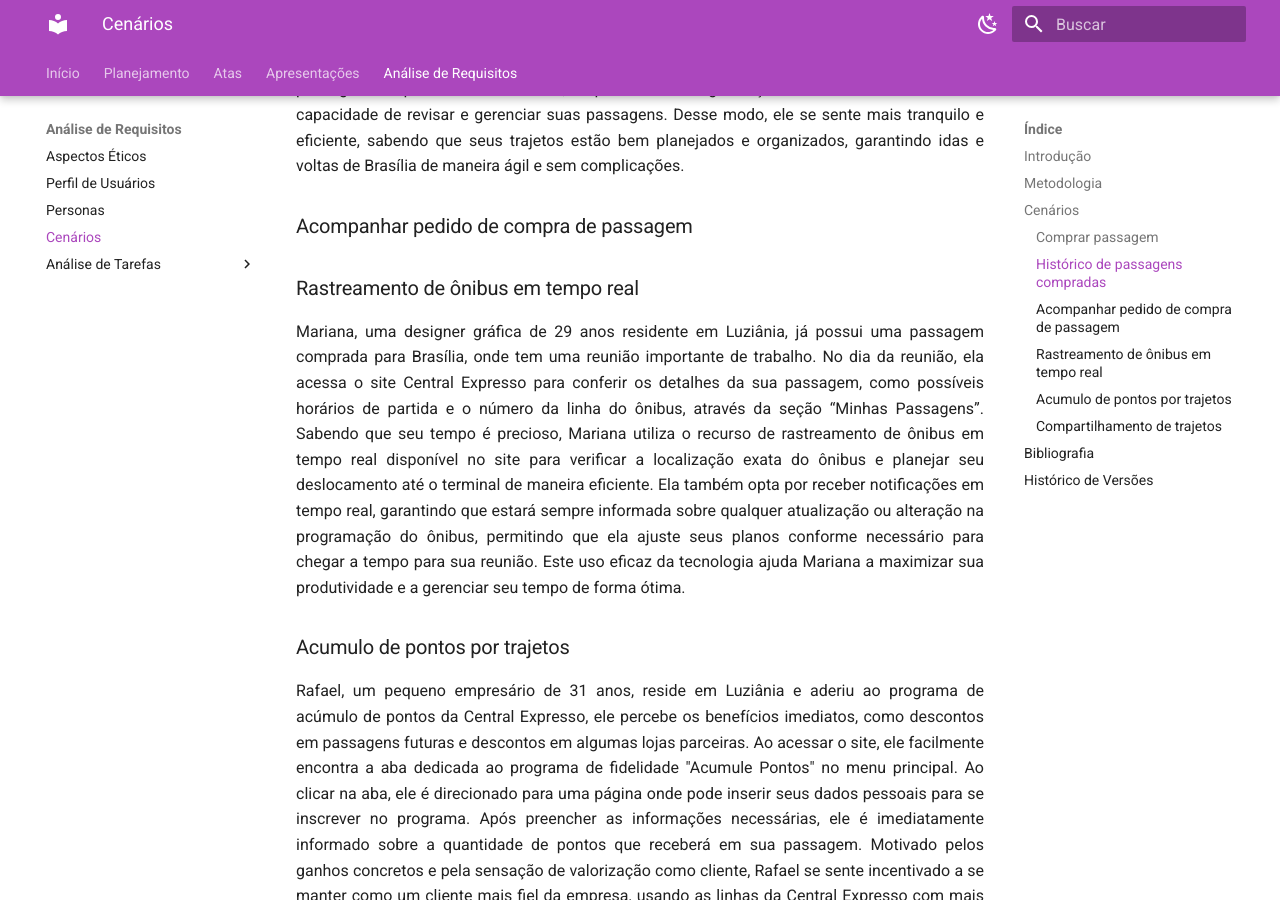
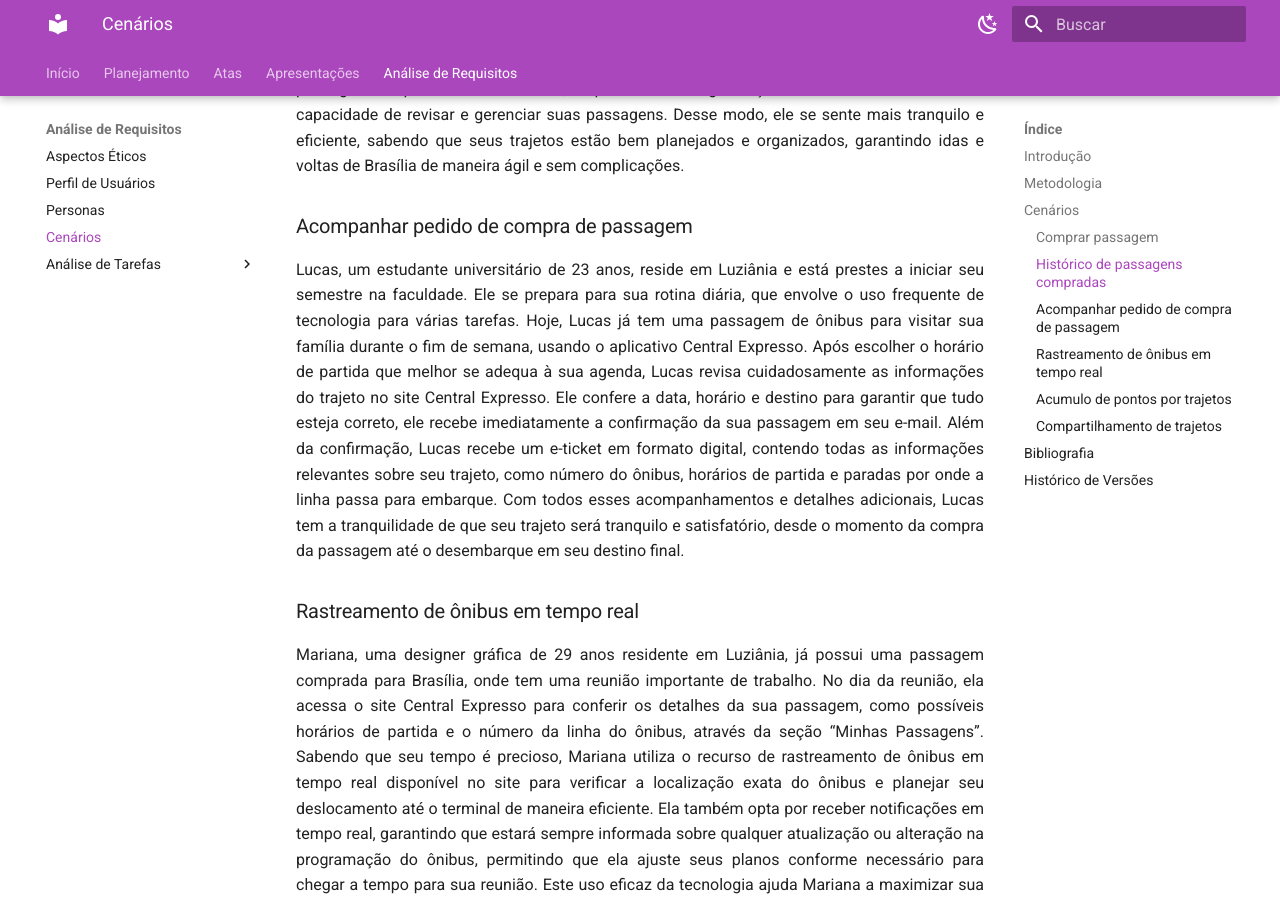
Before and after one commit to Interacao-Humano-Computador/2024.1-Grupo08, an MkDocs documentation site: the page built from docs/requisitos/cenarios.md, in a window 1280 px wide and 900 px high, scrolled down 1775 px. Built offline with MkDocs 1.6.1 and Material for MkDocs 9.7.7, drawn with Linux system fonts in a browser that asks for light colours.

Commit message:
Cenário Passagem

```diff
--- a/docs/requisitos/cenarios.md
+++ b/docs/requisitos/cenarios.md
@@ -33,6 +33,10 @@ Com a função de histórico de passagens compradas, Pedro mantém um registro d
 
 ### Acompanhar pedido de compra de passagem
 
+Lucas, um estudante universitário de 23 anos, reside em Luziânia e está prestes a iniciar seu semestre na faculdade. Ele se prepara para sua rotina diária, que envolve o uso frequente de tecnologia para várias tarefas. Hoje, Lucas já tem uma passagem de ônibus para visitar sua família durante o fim de semana, usando o aplicativo Central Expresso.
+Após escolher o horário de partida que melhor se adequa à sua agenda, Lucas revisa cuidadosamente as informações do trajeto no site Central Expresso. Ele confere a data, horário e destino para garantir que tudo esteja correto, ele recebe imediatamente a confirmação da sua passagem em seu e-mail.
+Além da confirmação, Lucas recebe um e-ticket em formato digital, contendo todas as informações relevantes sobre seu trajeto, como número do ônibus, horários de partida e paradas por onde a linha passa para embarque.
+Com todos esses acompanhamentos e detalhes adicionais, Lucas tem a tranquilidade de que seu trajeto será tranquilo e satisfatório, desde o momento da compra da passagem até o desembarque em seu destino final.
 
 ### Rastreamento de ônibus em tempo real
 
```
